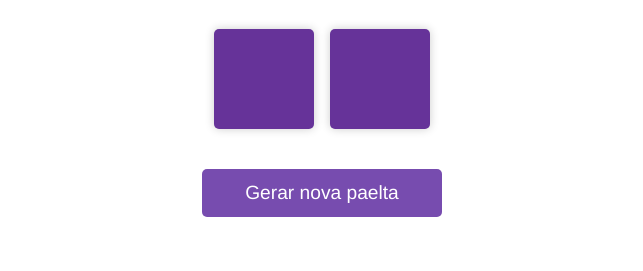
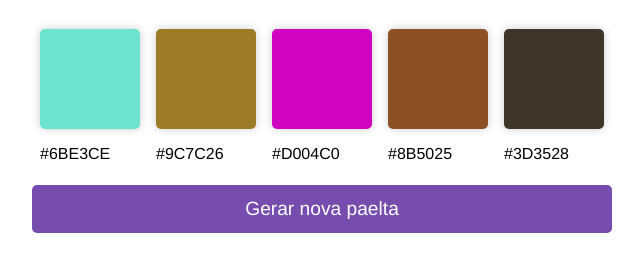
Before and after one commit to otaviosz/estudos-gerador-de-paleta, a plain HTML site: page index.html in a window 1280 px wide. Both pictures are taken after a click on the button "Gerar nova paelta". Shown: the part 69-340 px from the top of the page, without its empty margins (318-961 px from the left). Drawn offline with Linux system fonts and the light colour scheme.

Commit message:
javascript finalizado

```diff
--- a/index.html
+++ b/index.html
@@ -13,8 +13,7 @@
   <div class="container">
     <h1>Paleta de Cores</h1>
     <div class="colors">
-      <div></div>
-      <div></div>
+
     </div>
     <button id="generate-button">Gerar nova paelta</button>
   </div>
--- a/script.js
+++ b/script.js
@@ -0,0 +1,30 @@
+const generateButton = document.querySelector('#generate-button');
+const colorsDiv = document.querySelector('.colors');
+
+function generateColors() {
+  colorsDiv.innerHTML = '';
+
+  for (let i = 0; i < 5; i++) {
+    const color = generateRandomColor();
+    console.log(color);
+    const colorDiv = document.createElement('div');
+    colorDiv.style.backgroundColor = color;
+    const colorName = document.createElement('p');
+    colorName.innerText = color;
+    colorDiv.appendChild(colorName);
+    colorsDiv.appendChild(colorDiv);
+  }
+}
+
+function generateRandomColor() {
+  const letters = '0123456789ABCDEF';
+  let color = '#';
+
+  for (let i = 0; i < 6; i++) {
+    color += letters[Math.floor(Math.random() * 16)];
+  }
+
+  return color;
+}
+
+generateButton.addEventListener('click', generateColors);
--- a/style.css
+++ b/style.css
@@ -27,7 +27,6 @@ h1 {
 }
 
 .colors div {
-  background-color: rebeccapurple;
   width: 100px;
   height: 100px;
   margin: 0 0.5rem;
@@ -55,7 +54,7 @@ h1 {
   font-size: 1.2rem;
   padding: 0.8rem 1.2rem;
   transition: .3s;
-  margin-top: 2.5rem;
+  margin-top: 3.5rem;
   cursor: pointer;
 }
 
```
